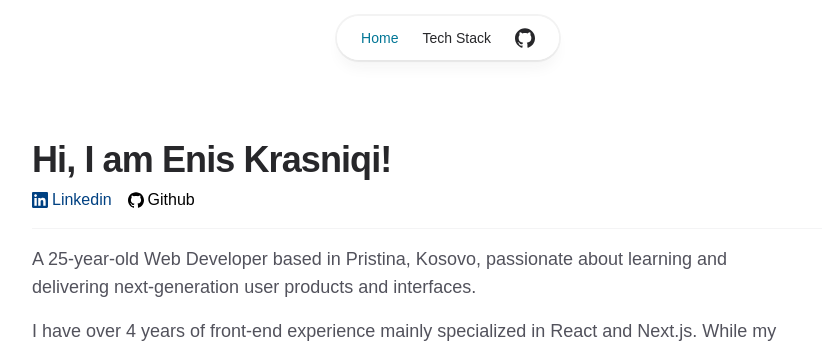
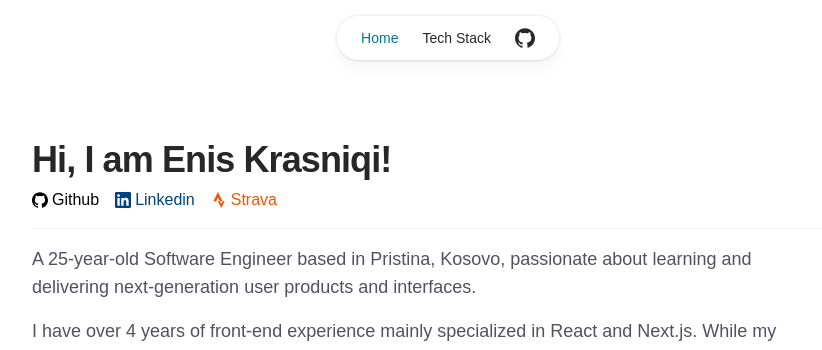
Before and after one commit to eniskraasniqi1/portfolio, a React (Vite) app: page / in a window 1280 px wide. Shown: the top 350 px of the page, without its empty margins (192-1014 px from the left). Built offline with nearby package versions, Linux system fonts and the light colour scheme.

Commit message:
separate profile links into a separate component

```diff
--- a/src/app/pages/Home.tsx
+++ b/src/app/pages/Home.tsx
@@ -1,4 +1,4 @@
-import { SiGithub, SiLinkedin } from "react-icons/si";
+import Links from "../../components/Profile/Links";
 import Timeline from "../../components/Timeline";
 
 const Home = () => {
@@ -7,36 +7,14 @@ const Home = () => {
       <h1 className="font-display text-3xl font-extrabold tracking-tight text-zinc-800 lg:text-4xl">
         Hi, I am Enis Krasniqi!
       </h1>
-      <div className="flex animate-fade-in flex-wrap items-center gap-4 animation-delay-3 mt-2">
-        <a
-          className="outline-none transition-colors opacity-hover inline-flex items-center gap-1 font-medium text-linkedin"
-          href="https://www.linkedin.com/in/enis-krasniqi-4aaa691a7"
-          aria-label="Linkedin"
-          title="Linkedin"
-          rel="noopener noreferrer"
-          target="_blank"
-        >
-          <SiLinkedin />
-          <span className="hidden sm:inline">Linkedin</span>
-        </a>
-        <a
-          className="outline-none transition-colors opacity-hover inline-flex items-center gap-1 font-medium text-base-300/80"
-          href="https://github.com/eniskraasniqi1"
-          aria-label="Github"
-          title="Github"
-          rel="noopener noreferrer"
-          target="_blank"
-        >
-          <SiGithub />
-          <span className="hidden sm:inline">Github</span>
-        </a>
-      </div>
+
+      <Links />
 
       <div className="my-4 border-t border-zinc-100"></div>
 
       <div className="text-lg text-zinc-600 max-w-3xl">
         <p className="mt-4">
-          A 25-year-old Web Developer based in Pristina, Kosovo, passionate
+          A 25-year-old Software Engineer based in Pristina, Kosovo, passionate
           about learning and delivering next-generation user products and
           interfaces.
         </p>
--- /dev/null
+++ b/src/components/Profile/Links/Links.tsx
@@ -0,0 +1,55 @@
+import { SiLinkedin, SiGithub, SiStrava } from "react-icons/si";
+
+const profileLinks = [
+  {
+    name: "Github",
+    className:
+      "outline-none transition-colors opacity-hover inline-flex items-center gap-1 font-medium text-base-300/80",
+    href: "https://github.com/eniskraasniqi1",
+    icon: <SiGithub />,
+    rel: "noopener noreferrer",
+    target: "_blank",
+  },
+  {
+    name: "Linkedin",
+    className:
+      "outline-none transition-colors opacity-hover inline-flex items-center gap-1 font-medium text-linkedin",
+    href: "https://www.linkedin.com/in/enis-krasniqi-4aaa691a7",
+    icon: <SiLinkedin />,
+    rel: "noopener noreferrer",
+    target: "_blank",
+  },
+
+  {
+    name: "Strava",
+    className:
+      "outline-none transition-colors opacity-hover inline-flex items-center gap-1 font-medium text-strava",
+    href: "https://www.strava.com/athletes/89386980",
+    icon: <SiStrava />,
+    rel: "noopener noreferrer",
+    target: "_blank",
+  },
+];
+
+const Links = () => {
+  return (
+    <div className="flex animate-fade-in flex-wrap items-center gap-4 animation-delay-3 mt-2">
+      {profileLinks.map((link, idx) => (
+        <a
+          key={idx}
+          className={link.className}
+          href={link.href}
+          aria-label={link.name}
+          title={link.name}
+          rel={link.rel}
+          target={link.target}
+        >
+          {link.icon}
+          <span className="hidden sm:inline">{link.name}</span>
+        </a>
+      ))}
+    </div>
+  );
+};
+
+export default Links;
--- /dev/null
+++ b/src/components/Profile/Links/index.ts
@@ -0,0 +1,2 @@
+import Links from "./Links";
+export default Links
--- a/src/components/Timeline/Timeline.tsx
+++ b/src/components/Timeline/Timeline.tsx
@@ -32,12 +32,12 @@ const Timeline: React.FC = () => {
           <div key={index} className="mb-10">
             {/* Diamond Shape */}
             <div className="absolute -left-[27px] w-5 h-5 bg-white z-10 box-content p-4">
-              <div className="w-full h-full bg-tags rotate-45"></div>
+              <div className="w-full h-full bg-tags hover:bg-black hover:cursor-pointer rotate-45"></div>
             </div>
 
             {/* Year Box */}
             <div className="pt-3">
-              <div className="bg-tags text-white px-3 py-1 text-sm font-semibold inline-block mb-2 rounded">
+              <div className="bg-tags hover:bg-black hover:cursor-pointer text-white px-3 py-1 text-sm font-semibold inline-block mb-2 rounded">
                 {item.year}
               </div>
 
--- a/src/index.css
+++ b/src/index.css
@@ -5,6 +5,7 @@
   --color-foreground: #000;
   --color-tags: #424242;
   --color-linkedin: #004182;
+  --color-strava: #fc5200;
 }
 
 html,
```
